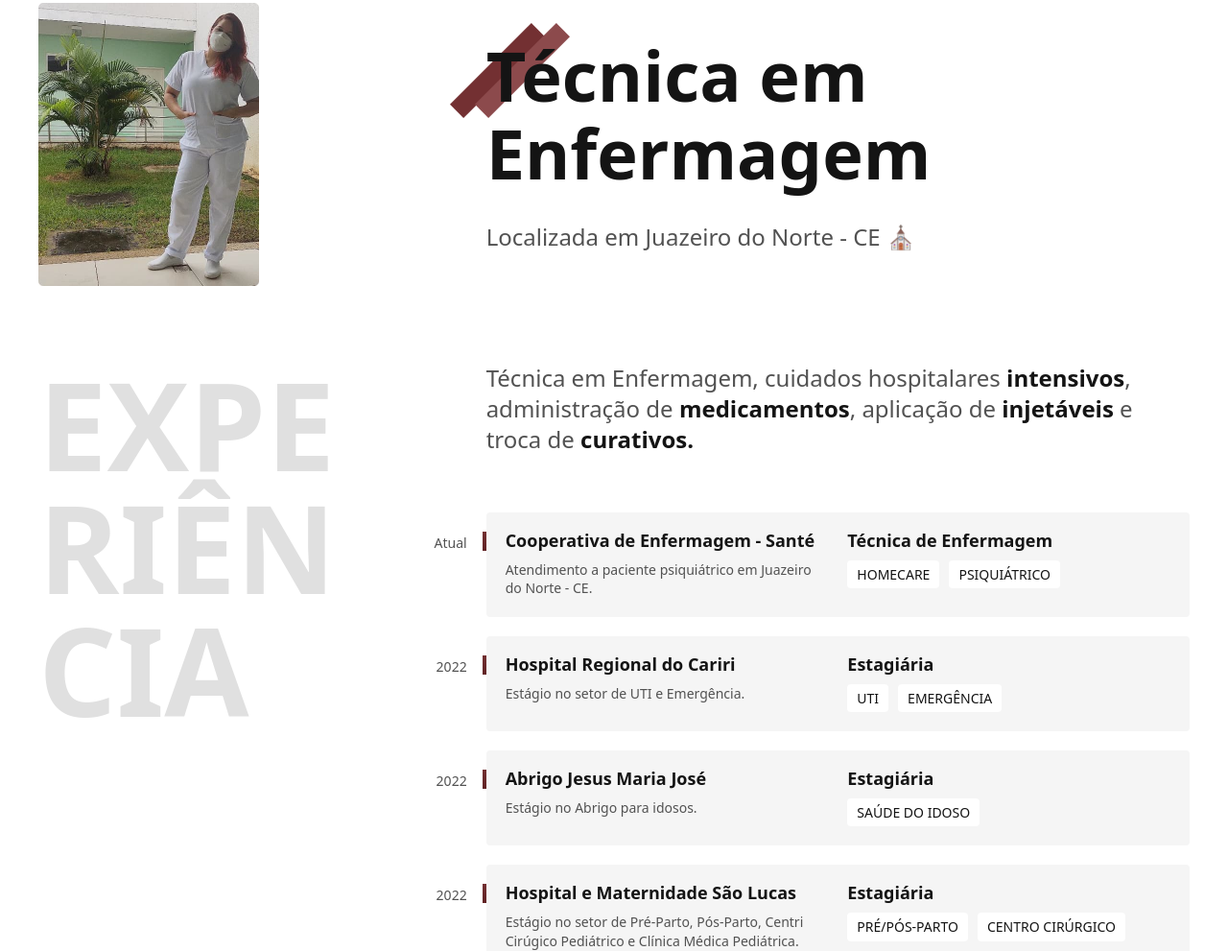
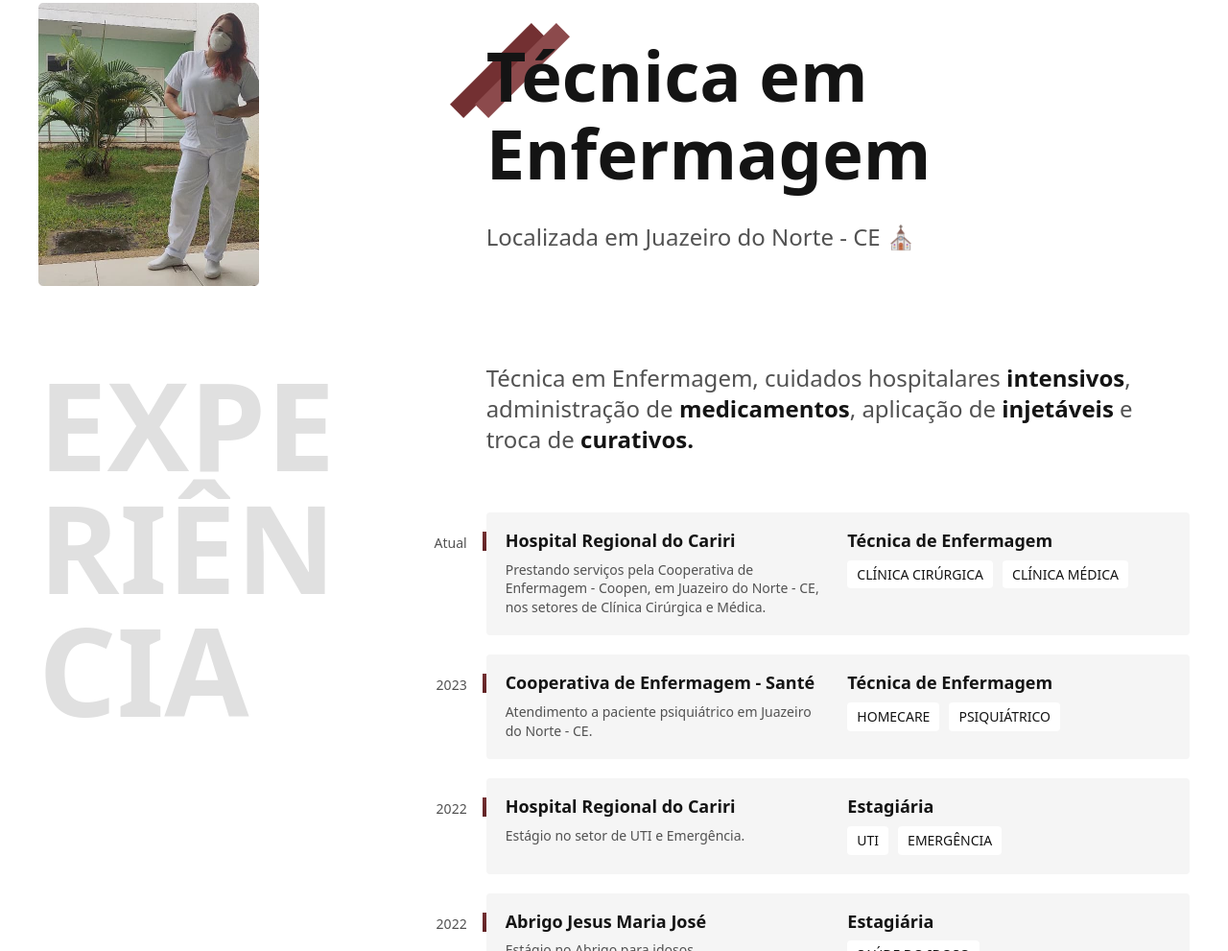
Before and after one commit to weberfern/weberfern.github.io, a plain HTML site: page index.html in a window 1280 px wide. Shown: the part 245-1236 px from the top of the page at 96% size. Drawn offline with Linux system fonts and the light colour scheme.

Commit message:
atualizacao de exp

```diff
--- a/index.html
+++ b/index.html
@@ -41,6 +41,17 @@
 
       <div class="empresa">
         <span class="empresa-ano">Atual</span>
+        <h3 class="empresa-titulo">Hospital Regional do Cariri</h3>
+        <span class="empresa-titulo">Técnica de Enfermagem</span>
+        <p class="empresa-texto">Prestando serviços pela Cooperativa de Enfermagem - Coopen, em Juazeiro do Norte - CE, nos setores de Clínica Cirúrgica e Médica.</p>
+        <ul class="empresa-habilidades">
+          <li>Clínica Cirúrgica</li>
+          <li>Clínica Médica</li>
+        </ul>
+      </div>
+
+      <div class="empresa">
+        <span class="empresa-ano">2023</span>
         <h3 class="empresa-titulo">Cooperativa de Enfermagem - Santé</h3>
         <span class="empresa-titulo">Técnica de Enfermagem</span>
         <p class="empresa-texto">Atendimento a paciente psiquiátrico em Juazeiro do Norte - CE.</p>
```
